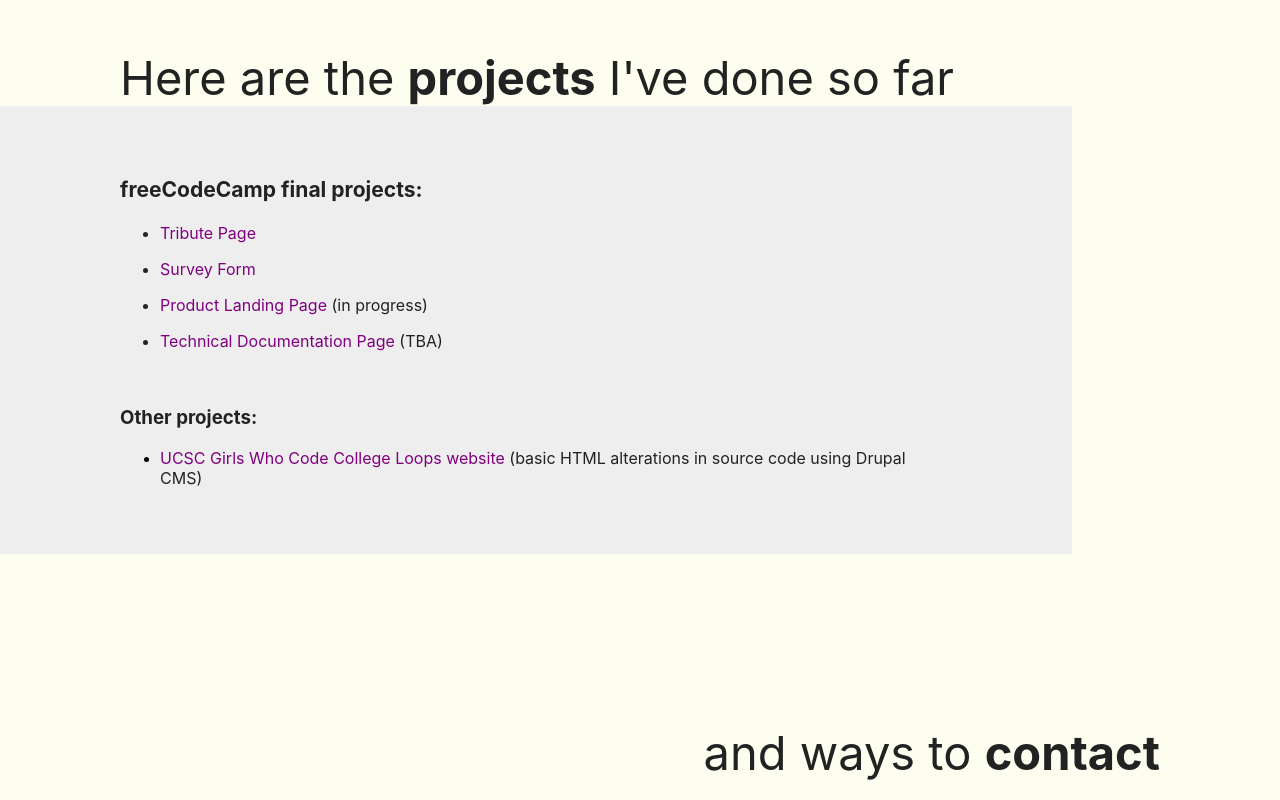
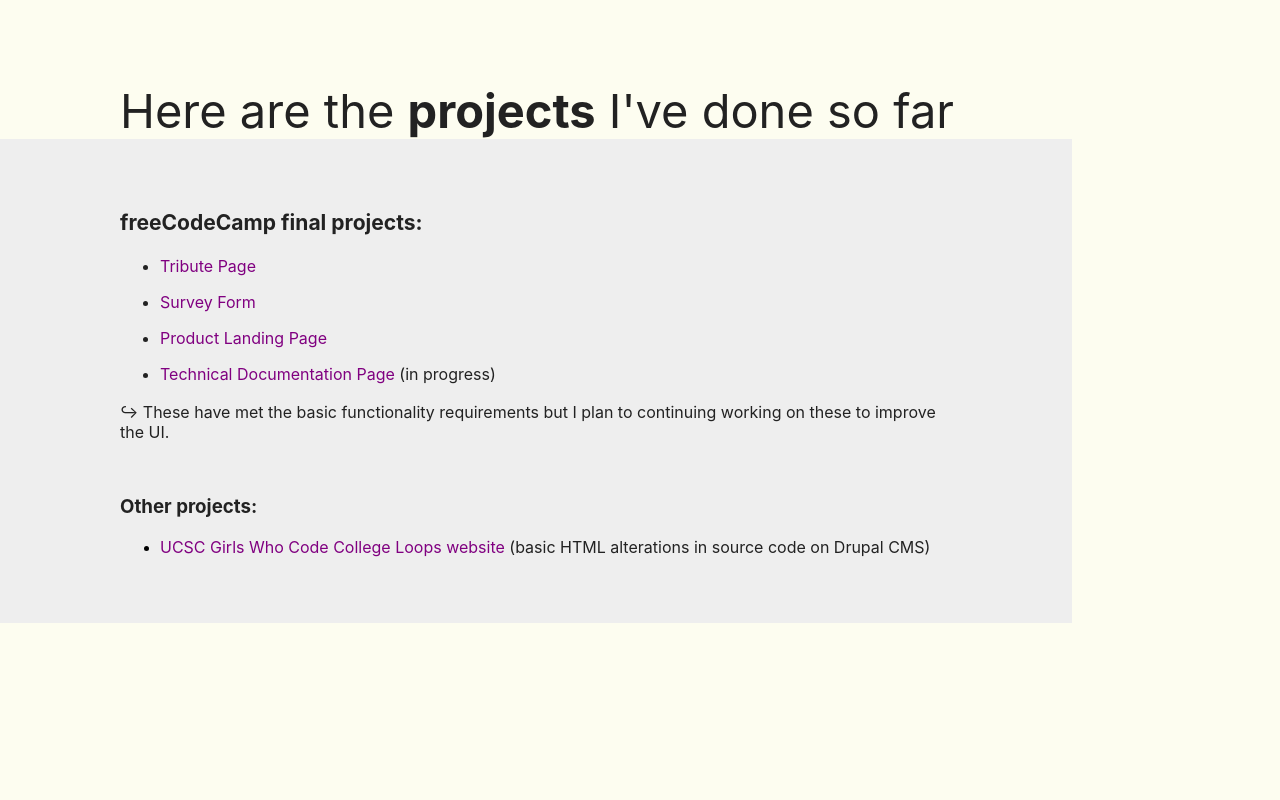
Before and after one commit to belindayu/belindayu.github.io, a plain HTML site: page index.html in a window 1280 px wide. Shown: the part 1565-2365 px from the top of the page. Drawn offline with Linux system fonts and the light colour scheme.

Commit message:
added link to tech doc page project

```diff
--- a/index.html
+++ b/index.html
@@ -34,7 +34,7 @@
         <div class="home-subtitle">
             <p>
                 <div id="bio">
-                    I'm a 3rd year undergraduate student at <a href="https://www.ucsc.edu/" target="_blank">UC Santa Cruz</a> studying <a href="https://registrar.ucsc.edu/catalog/programs-courses/program-statements/tim.html" target="_blank">Technology and Information Management</a>.
+                    I'm a third year undergraduate student at <a href="https://www.ucsc.edu/" target="_blank">UC Santa Cruz</a> studying <a href="https://registrar.ucsc.edu/catalog/programs-courses/program-statements/tim.html" target="_blank">Technology and Information Management</a>.
                     <br><br>
                     I'm currently learning front-end development through <a href="https://www.freecodecamp.org/learn/"  target="_blank">freeCodeCamp</a> and building this website, so it's a work in progress!
                     <br><br>
@@ -80,19 +80,20 @@
                     <p> <a class="project-link" href="https://codepen.io/belinda129/pen/vYEVQbg"  target="_blank">Survey Form</a></p>
                 </li>
                 <li>
-                    <p><a class="project-link" href="https://codepen.io/belinda129/pen/qBdWMXr" target="_blank">Product Landing Page</a> (in progress)</p>
+                    <p> <a class="project-link" href="https://codepen.io/belinda129/pen/qBdWMXr" target="_blank">Product Landing Page</a></p>
                 </li>
                 <li>
-                    <p> <a class="project-link">Technical Documentation Page</a> (TBA)</p>
+                    <p> <a class="project-link" href="https://codepen.io/belindayu/pen/RwPjVeo" target="_blank">Technical Documentation Page</a> (in progress)</p>
                 </li>
             </ul>
+            <p>↪ These have met the basic functionality requirements but I plan to continuing working on these to improve the UI.</p>
         </div>
         <br>
         <div class="projects-other">
             <h3><b>Other projects:</b></h3>
             <ul>
                 <li>
-                    <p> <a class="project-link" href="https://gwc.soe.ucsc.edu"  target="_blank">UCSC Girls Who Code College Loops website</a> (basic HTML alterations in source code using Drupal CMS)</p>
+                    <p> <a class="project-link" href="https://gwc.soe.ucsc.edu"  target="_blank">UCSC Girls Who Code College Loops website</a> (basic HTML alterations in source code on Drupal CMS)</p>
                 </li>
             </ul>
         </div>
```
